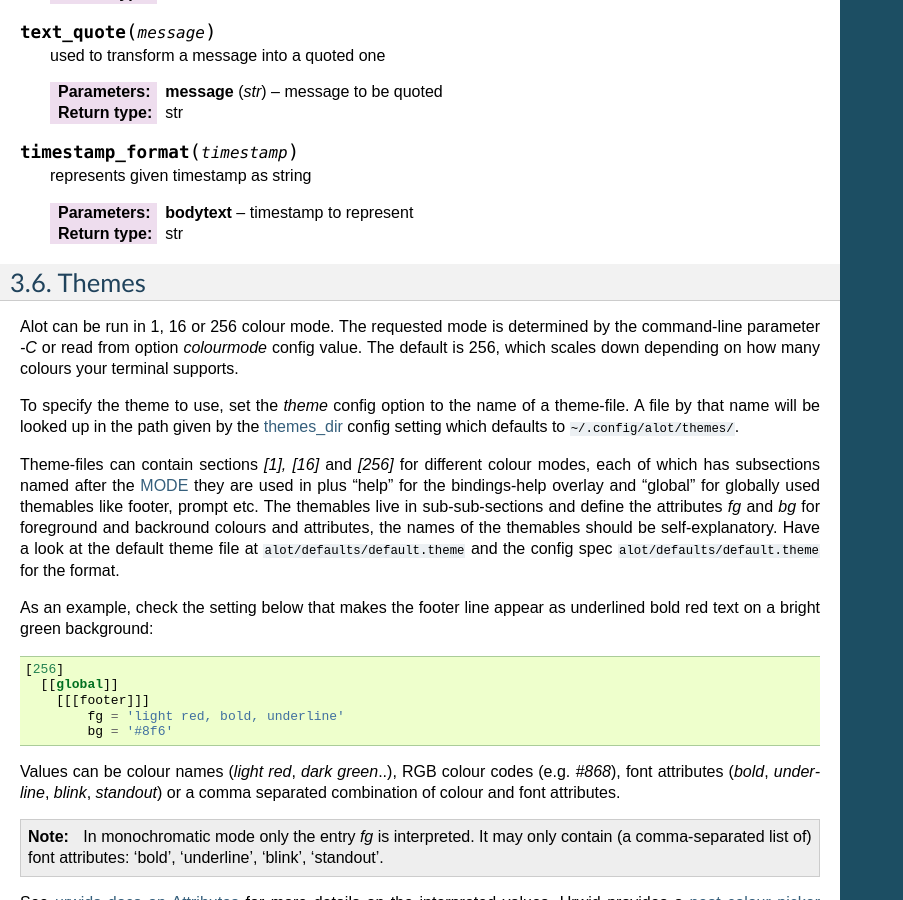
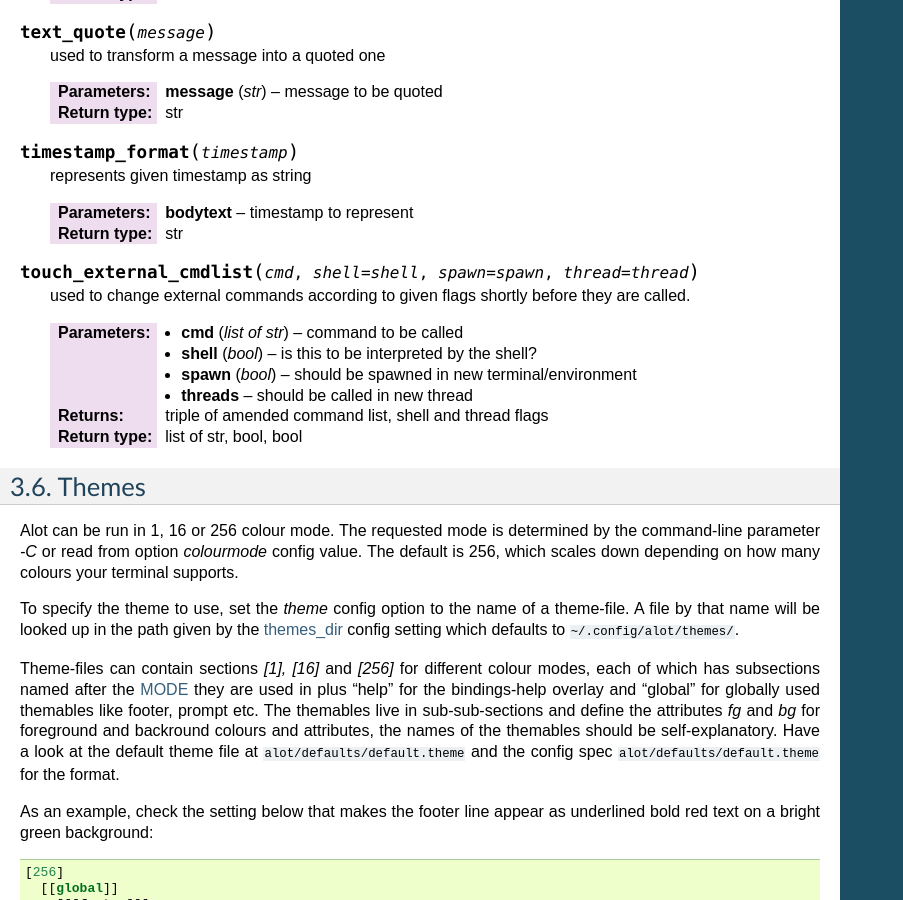
Before and after one commit to pazz/alot, a Sphinx documentation site: the page built from docs/source/configuration/index.rst, in a window 1280 px wide and 900 px high, scrolled down 9911 px. Shown: the whole window, without its empty margins (0-903 px from the left). Built offline with Sphinx 7.4.7, drawn with Linux system fonts in a browser that asks for light colours.

Commit message:
doc: document hook touch_external_cmdlist

```diff
--- a/docs/source/configuration/index.rst
+++ b/docs/source/configuration/index.rst
@@ -233,6 +233,22 @@ Apart from command pre- and posthooks, the following hooks will be interpreted:
     :type timestamp: `datetime`
     :rtype: str
 
+.. py:function:: touch_external_cmdlist(cmd, shell=shell, spawn=spawn, thread=thread)
+
+    used to change external commands according to given flags shortly
+    before they are called.
+
+    :param cmd: command to be called
+    :type cmd: list of str
+    :param shell: is this to be interpreted by the shell?
+    :type shell: bool
+    :param spawn: should be spawned in new terminal/environment
+    :type spawn: bool
+    :param threads: should be called in new thread
+    :type thread: bool
+    :returns: triple of amended command list, shell and thread flags
+    :rtype: list of str, bool, bool
+
 .. _themes:
 
 Themes
```
